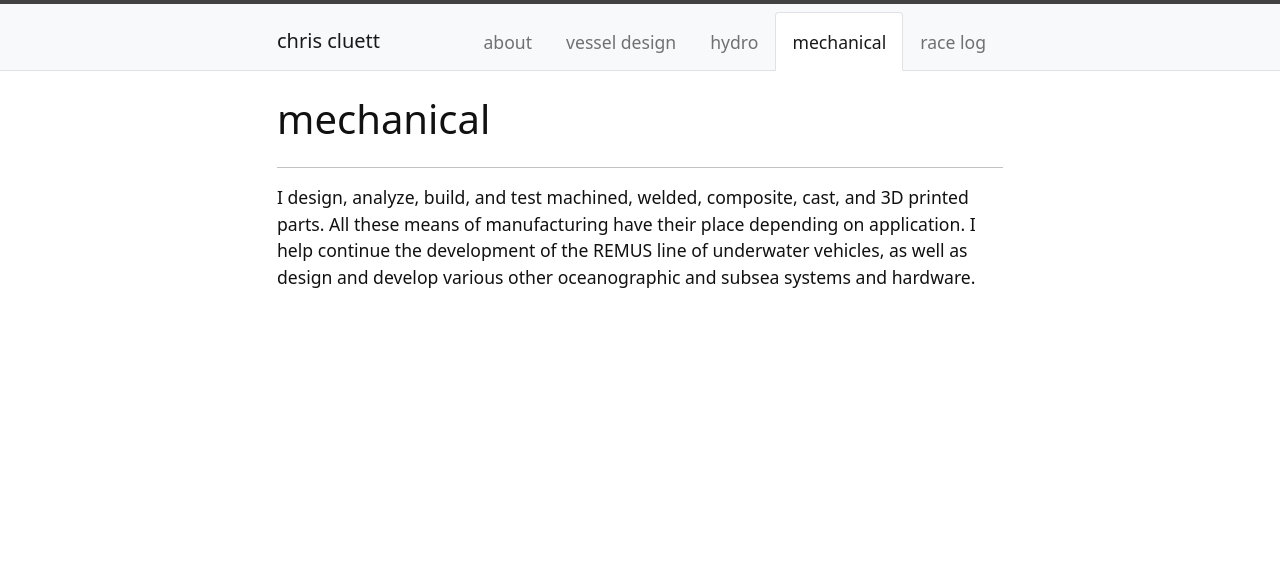
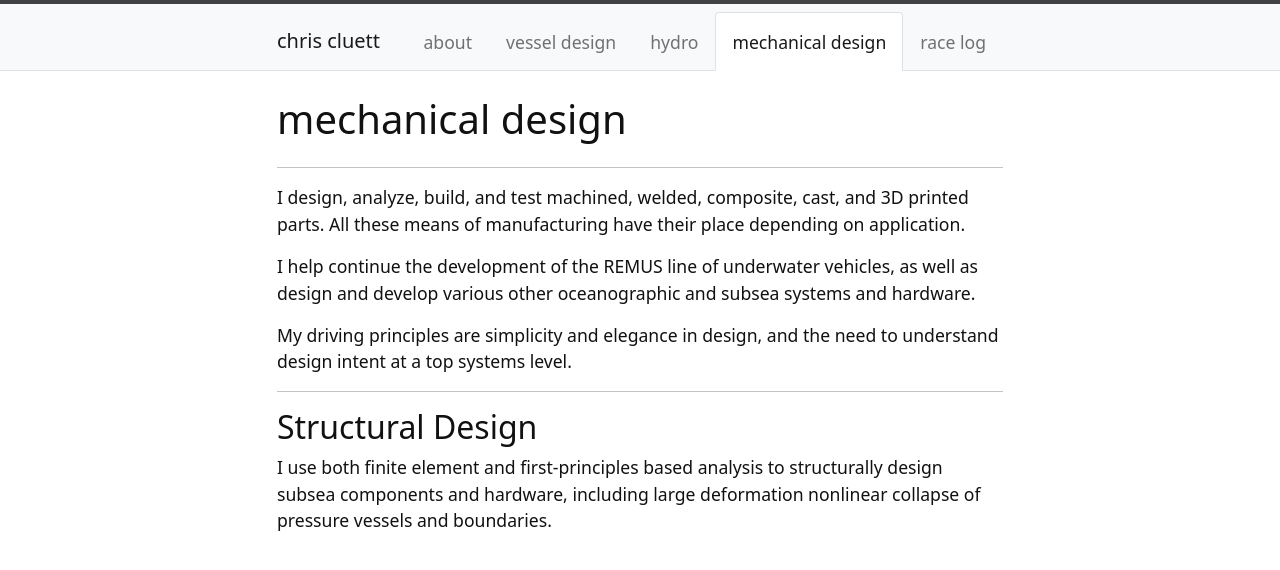
Before and after one commit to ccluett/website, a Jekyll site: the page built from content/3-mechanical.md, in a window 1280 px wide. Shown: the top 570 px of the page. Built offline with Jekyll 4.4.1, drawn with Linux system fonts in a browser that asks for light colours.

Commit message:
Update 3-mechanical.md

```diff
--- a/content/3-mechanical.md
+++ b/content/3-mechanical.md
@@ -1,8 +1,19 @@
 ---
-title: mechanical
+title: mechanical design
 nav: true
 ---
 
 --------
 
-I design, analyze, build, and test machined, welded, composite, cast, and 3D printed parts. All these means of manufacturing have their place depending on application. I help continue the development of the REMUS line of underwater vehicles, as well as design and develop various other oceanographic and subsea systems and hardware.
+I design, analyze, build, and test machined, welded, composite, cast, and 3D printed parts. All these means of manufacturing have their place depending on application.
+
+I help continue the development of the REMUS line of underwater vehicles, as well as design and develop various other oceanographic and subsea systems and hardware.
+
+My driving principles are simplicity and elegance in design, and the need to understand design intent at a top systems level.
+
+
+--------
+
+## Structural Design
+
+I use both finite element and first-principles based analysis to structurally design subsea components and hardware, including large deformation nonlinear collapse  of pressure vessels and boundaries.
```
